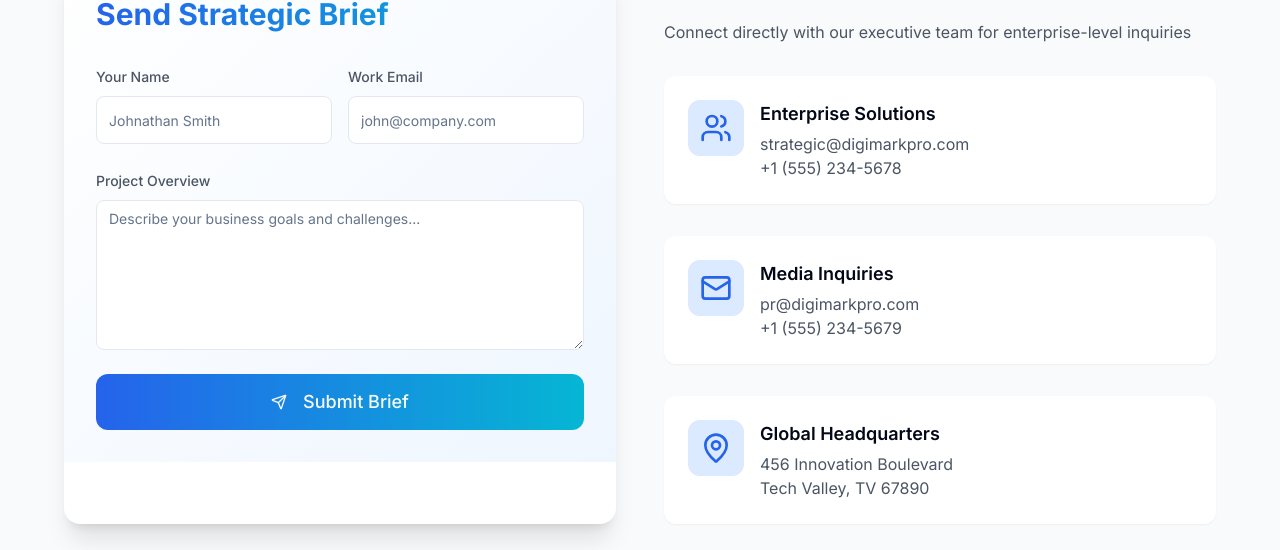
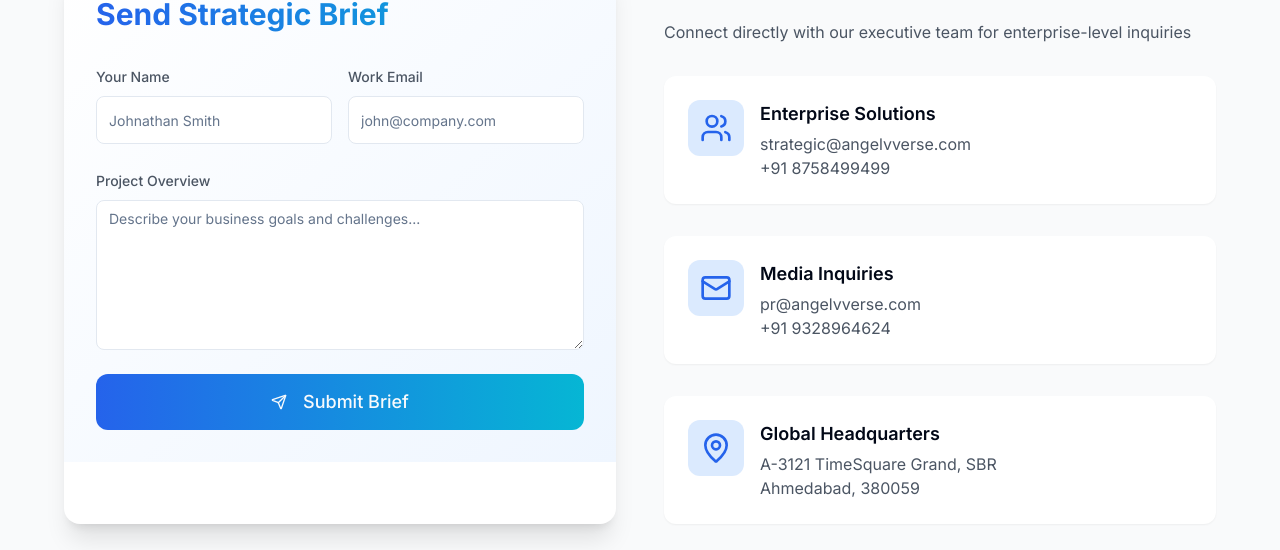
Before and after one commit to Web-Vault/angel-vverse, a Next.js app: page /contact in a window 1280 px wide. Shown: the part 788-1338 px from the top of the page. Built offline with nearby package versions, Linux system fonts and the light colour scheme.

Commit message:
added address and contact links

```diff
--- a/app/contact/page.tsx
+++ b/app/contact/page.tsx
@@ -318,9 +318,9 @@ export default function ContactPage() {
                                 Enterprise Solutions
                               </h3>
                               <p className="text-gray-600">
-                                strategic@digimarkpro.com
+                                strategic@angelvverse.com
                               </p>
-                              <p className="text-gray-600">+1 (555) 234-5678</p>
+                              <p className="text-gray-600">+91 8758499499</p>
                             </div>
                           </CardContent>
                         </Card>
@@ -337,9 +337,9 @@ export default function ContactPage() {
                                 Media Inquiries
                               </h3>
                               <p className="text-gray-600">
-                                pr@digimarkpro.com
+                                pr@angelvverse.com
                               </p>
-                              <p className="text-gray-600">+1 (555) 234-5679</p>
+                              <p className="text-gray-600">+91 9328964624</p>
                             </div>
                           </CardContent>
                         </Card>
@@ -356,10 +356,10 @@ export default function ContactPage() {
                                 Global Headquarters
                               </h3>
                               <p className="text-gray-600">
-                                456 Innovation Boulevard
+                                A-3121 TimeSquare Grand, SBR
                               </p>
                               <p className="text-gray-600">
-                                Tech Valley, TV 67890
+                                Ahmedabad, 380059
                               </p>
                             </div>
                           </CardContent>
@@ -510,7 +510,7 @@ export default function ContactPage() {
                                   Priority Support
                                 </h3>
                                 <p className="text-blue-100">
-                                  +1 (555) 234-5680
+                                +91 9328964624
                                 </p>
                               </div>
                             </div>
--- a/components/footer.tsx
+++ b/components/footer.tsx
@@ -141,7 +141,7 @@ export default function Footer() {
               {[
                 {
                   icon: MapPin,
-                  text: "A-1231 Time Square Grand, SBR, Ahmedabad, Gujarat 380001",
+                  text: "A-3121 TimeSquare Grand, SBR, Ahmedabad, Gujarat 380059",
                 },
                 { icon: Phone, text: "+91 9328964624" },
                 // { icon: Phone, text: "+91 8758499499" },
```
